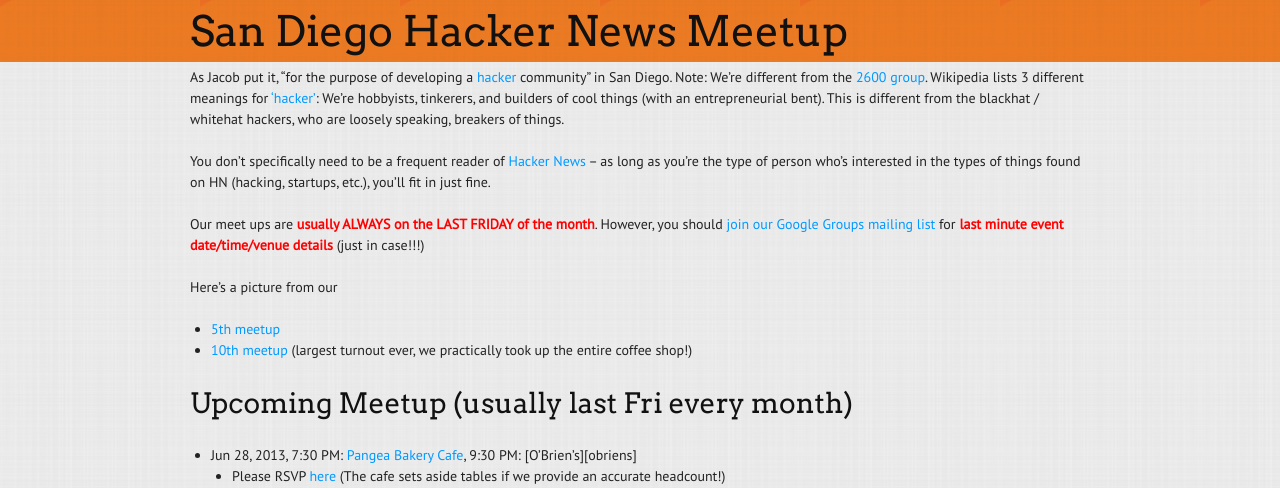
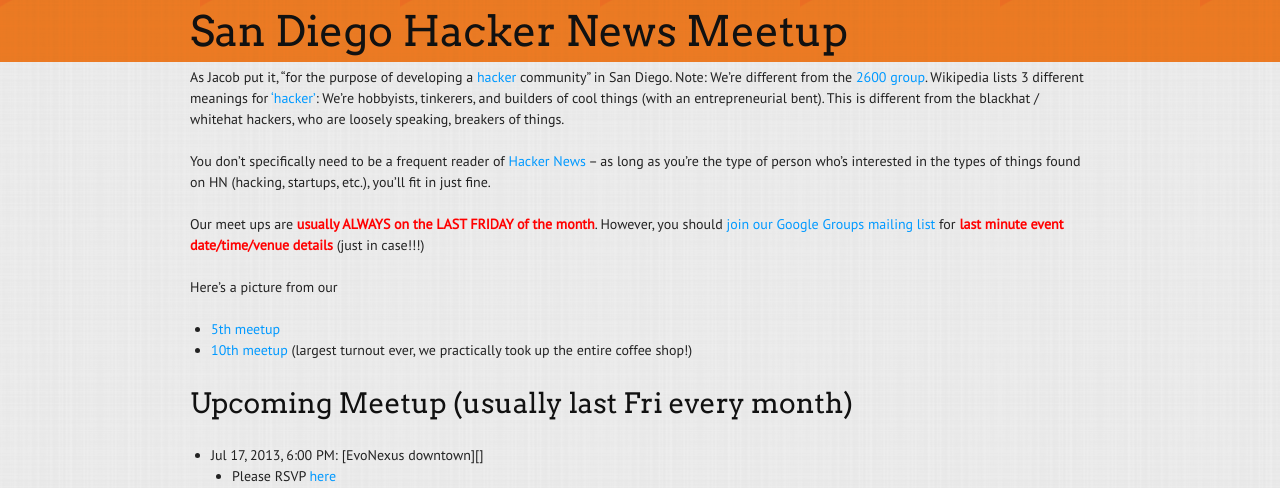
Before and after one commit to sdhn/sdhn.github.com, a Jekyll site: the page built from index.md, in a window 1280 px wide and 1400 px high, cut to the strip 0-488 px from the top of the window. Built offline with Jekyll 4.4.1, drawn with Linux system fonts in a browser that asks for light colours; some of the changed text lies outside the part shown.

```diff
--- a/index.md
+++ b/index.md
@@ -18,12 +18,11 @@ Here's a picture from our
 Upcoming Meetup (usually last Fri every month)
 ----------------------------------------------
 
-- Jun 28, 2013, 7:30 PM: [Pangea Bakery Cafe][], 9:30 PM: [O'Brien's][obriens]
-  - Please RSVP [here][current anyvite] (The cafe sets aside tables if we provide an accurate headcount!)
-  - Please [upvote][Jun 28th, 2013] (to help new HN readers discover our group)
+- Jul 17, 2013, 6:00 PM: [EvoNexus downtown][]
+  - Please RSVP [here][current anyvite]
 
 
-[![Map](http://maps.google.com/maps/api/staticmap?center=32.826183,-117.154357&zoom=12&markers=32.826183,-117.154357&size=900x300&sensor=false&key=AIzaSyCjl3OGH0uP9fMn6O8NRb2yyHK-w1Kt3jk)](https://maps.google.com/maps?f=q&source=s_q&hl=en&geocode=&q=Pangea+Bakery+Cafe,+4689+Convoy+Street+%23100,+San+Diego,+CA&aq=0&oq=pangea+bakery+cafe&sll=32.824552,-117.108978&sspn=0.694722,1.233215&vpsrc=0&t=m&ie=UTF8&hq=Pangea+Bakery+Cafe,+4689+Convoy+Street+%23100,+San+Diego,+CA&hnear=&radius=15000&cid=18162738248507122637&ll=32.827962,-117.154427&spn=0.085394,0.154324&z=13&iwloc=A)
+[![Map](https://www.google.com/maps?sll=32.82620266898086%2C-117.15440299999997&sspn=0.007339724225187627%2C0.014754242793843323&t=m&q=101+Broadway%2C+San+Diego%2C+CA&output=classic)
 
 San Diego SuperHappyDevHouse
 ----------------------------
@@ -33,8 +32,9 @@ Yes, SHDH *is* in San Diego too! Official page here: <http://superhappydevhouse.
 Previous SDHN Meetups
 ---------------------
 
-### Regular SDHN monthly meetups
+### Past SDHN meetups
 
+- [Jul 17th, 2013][]: 6:00 PM: [EvoNexus downtown][]
 - [Jun 28th, 2013][]: 7:30 PM: [Pangea Bakery Cafe][], 9:30 PM: [O'Brien's][]
 - [May 31st, 2013][]: 7:30 PM: [Pangea Bakery Cafe][], 9:30 PM: [O'Brien's][]
 - [Apr 26th, 2013][]: 7:30 PM: [Pangea Bakery Cafe][], 9:30 PM: [O'Brien's][]
@@ -118,6 +118,7 @@ Previous SDHN Meetups
 [Apr 26th, 2013]: https://news.ycombinator.com/item?id=5605397
 [May 31st, 2013]: https://news.ycombinator.com/item?id=5790224
 [Jun 28th, 2013]: https://news.ycombinator.com/item?id=5950064
+[Jul 17th, 2013]:
 
 Job posting guidelines on the mailing list
 ------------------------------------------
@@ -144,4 +145,4 @@ Links of Varying Degrees of Usefulness
 [Pangea Bakery Cafe]: http://www.yelp.com/biz/pangea-bakery-cafe-san-diego
 [join mailing list]: http://groups.google.com/group/sd-hackernews/subscribe
 
-[current anyvite]: http://anyvite.com/rsuzytyrat
+[current anyvite]: http://anyvite.com/qwtxzuss6m
```
